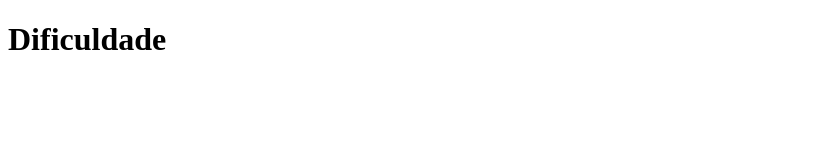
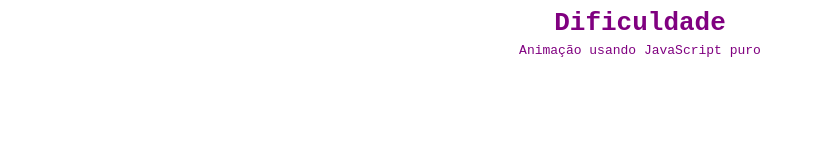
Before and after one commit to lizvidotti91/minicurso-js-marco-bruno-dev, a plain HTML site: page index.html in a window 1280 px wide. Shown: the whole page, without its empty margins (0-815 px from the left). Drawn offline with Linux system fonts and the light colour scheme.

Commit message:
inserindo titulo e subtitulo

```diff
--- a/index.html
+++ b/index.html
@@ -7,6 +7,7 @@
 </head>
 <body>
     <div id="root"></div>
+    <script src="./js/components/title/index.js"></script>
     <script src="./js/index.js"></script>
 </body>
 </html>
--- /dev/null
+++ b/js/components/title/index.js
@@ -0,0 +1,6 @@
+function Title(css, ...value){
+    return `
+    <h1 style="${css}">${value[0]}</h1>
+    <p style="${css}">${value[1]}</p>
+    `;
+}
--- a/js/index.js
+++ b/js/index.js
@@ -1,13 +1,15 @@
 const root = window.document.querySelector('#root');
-const title = '<h1>Dificuldade</h1>';
+const textTitle = 'Dificuldade';
+const smallContent = 'Animação usando JavaScript puro';
 
-root.innerHTML = title;
+// Tagged Template String
+const title = Title`
+    ${textTitle};
+    ${smallContent};
+    color: purple;
+    font-family: monospace;
+    margin: 5px;
+    text-align: center;
+`
 
-/*
-function newElement(tag,content){
-    const title = `<${tag}> ${content} <${tag}>`;
-    root.insertAdjacentHTML('beforeend',title);
-}
-
-newElement('h1','Dificuldade');
-*/
+root.insertAdjacentHTML('beforeend',title);
```
